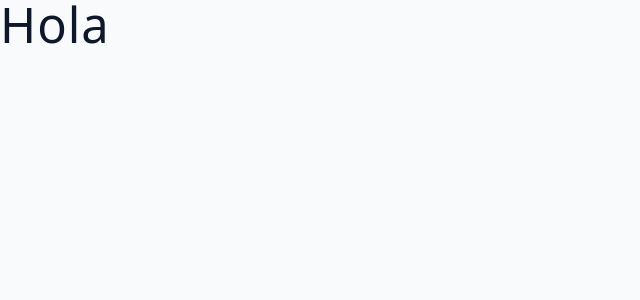
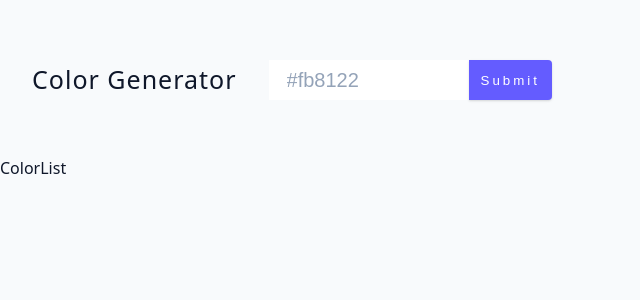
Before and after one commit to luiznaiper/Color-Picker-React, a React (Vite) app: page / in a window 1280 px wide. Shown: the top 300 px of the page, without its empty margins (0-640 px from the left). Built offline with nearby package versions, Linux system fonts and the light colour scheme.

Commit message:
:construction: Add components and start Form structure

```diff
--- a/src/App.jsx
+++ b/src/App.jsx
@@ -1,5 +1,13 @@
+import ColorList from './components/ColorList'
+import Form from './components/Form'
+
 function App() {
-  return <h1>Hola </h1>
+  return (
+    <main>
+      <Form />
+      <ColorList />
+    </main>
+  )
 }
 
 export default App
--- /dev/null
+++ b/src/components/ColorList.jsx
@@ -0,0 +1,5 @@
+const ColorList = () => {
+  return <div>ColorList</div>
+}
+
+export default ColorList
--- /dev/null
+++ b/src/components/Form.jsx
@@ -0,0 +1,31 @@
+import { useState } from 'react'
+
+const Form = () => {
+  const [color, setColor] = useState('')
+  const handleSubmit = (e) => {
+    e.preventDefault()
+  }
+
+  const handleColor = (e) => {
+    setColor(e.target.value)
+  }
+
+  return (
+    <section className="container">
+      <h4>Color generator</h4>
+      <form className="color-form" onSubmit={handleSubmit}>
+        <input
+          type="text"
+          value={color}
+          onChange={handleColor}
+          placeholder="#fb8122"
+        />
+        <button className="btn" type="submit" style={{ background: color }}>
+          Submit
+        </button>
+      </form>
+    </section>
+  )
+}
+
+export default Form
--- /dev/null
+++ b/src/components/SingleColor.jsx
@@ -0,0 +1,5 @@
+const SingleColor = () => {
+  return <div>SingleColor</div>
+}
+
+export default SingleColor
```
Also changed, not shown: src/main.jsx (line endings or trailing spaces).
